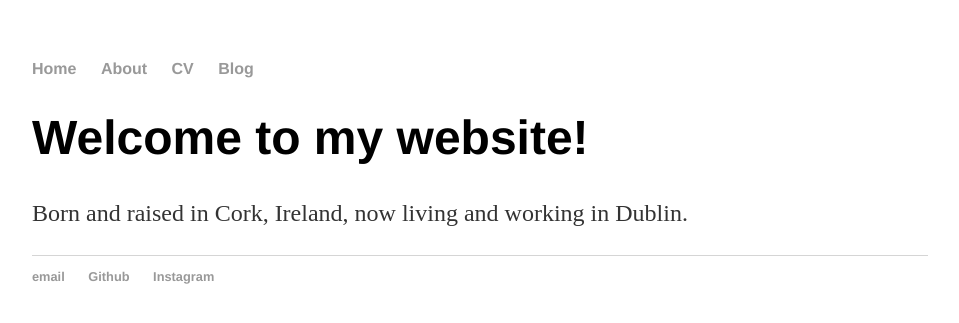
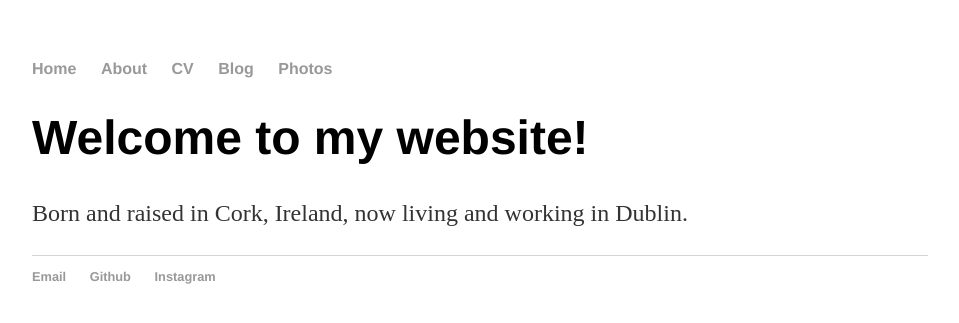
Before and after one commit to dobrien1795/dobrien1795.github.io, a Jekyll site: the page built from index.html, in a window 1280 px wide. Shown: the top 323 px of the page, without its empty margins (160-1119 px from the left). Built offline with Jekyll 4.4.1, drawn with Linux system fonts in a browser that asks for light colours.

Commit message:
Update default.html
Added photos as a category

```diff
--- a/_layouts/default.html
+++ b/_layouts/default.html
@@ -12,6 +12,7 @@
 	        	<li><a href="/about">About</a></li>
         		<li><a href="/cv">CV</a></li>
         		<li><a href="/blog">Blog</a></li>
+			<li><a href="/photos">Photos</a><li>
     		</ul>
 		</nav>
 		<div class="container">
@@ -21,9 +22,9 @@
 		</div><!-- /.container -->
 		<footer>
     		<ul>
-        		<li><a href="mailto:dobrien1795@gmail.com">email</a></li>
+        		<li><a href="mailto:dobrien1795@gmail.com">Email</a></li>
         		<li><a href="https://github.com/dobrien1795">Github</a></li>
-			      <li><a href="https://instagram.com/dobrien1795">Instagram</a><li>
+			<li><a href="https://instagram.com/dobrien1795">Instagram</a><li>
 		    </ul>
 		</footer>
 	</body>
```
